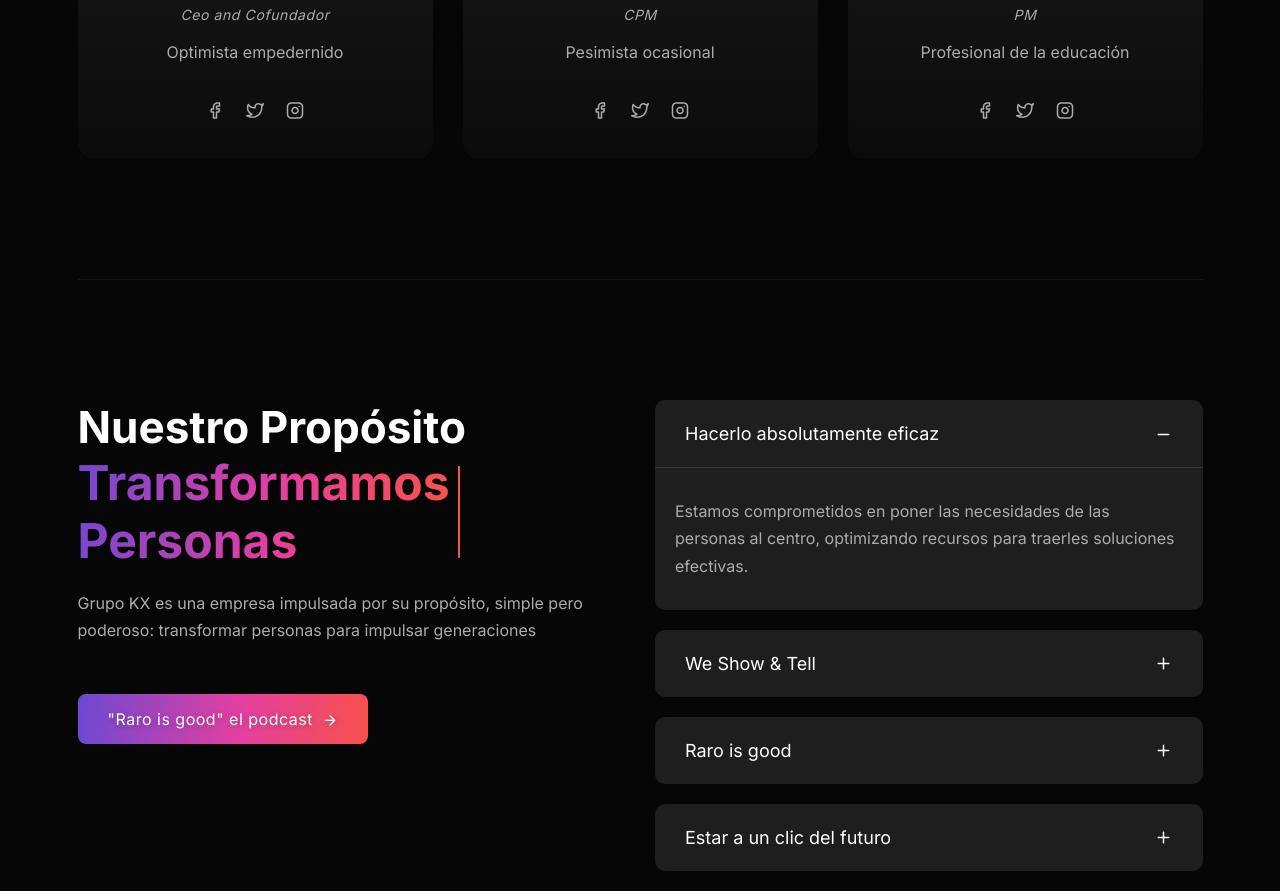
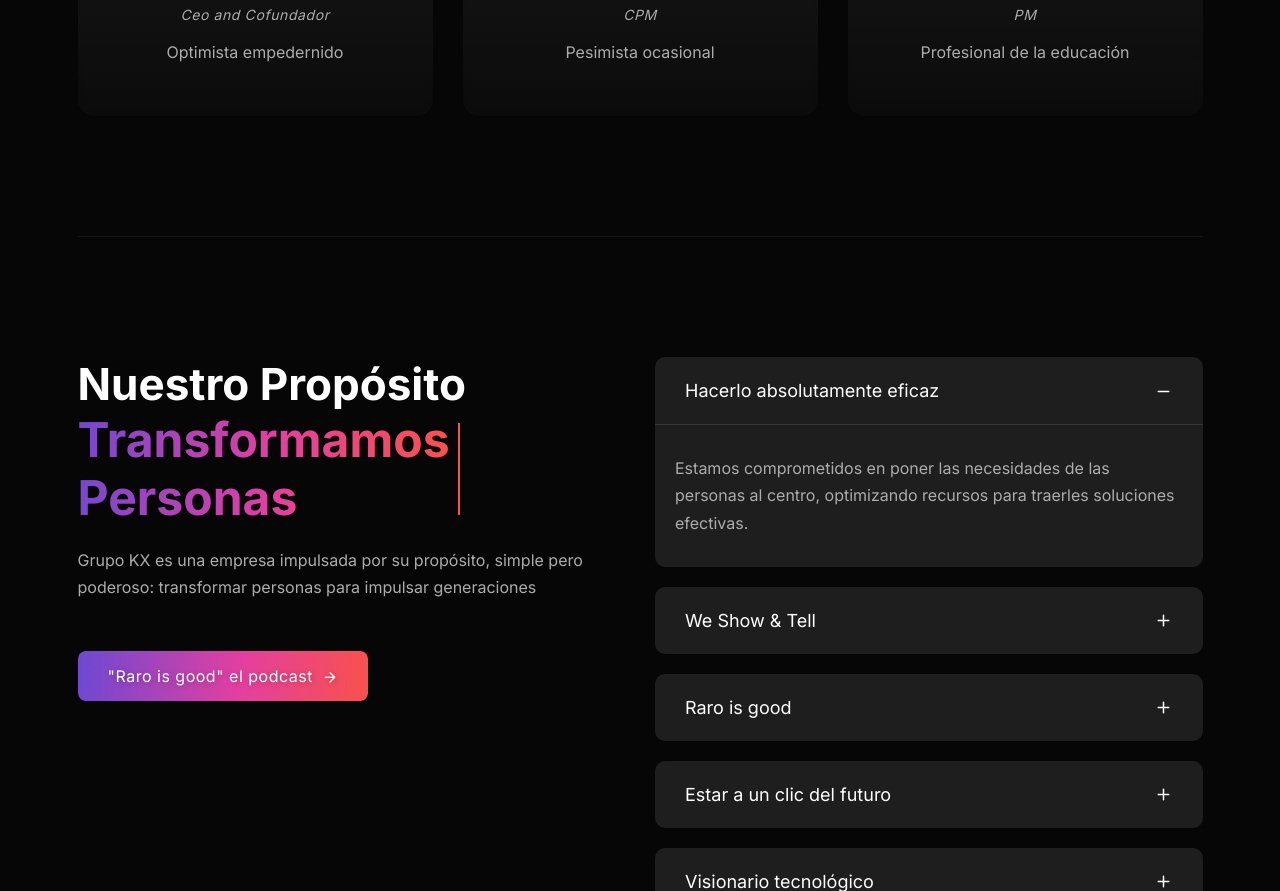
Before and after one commit to RudyMay/GrupoKX, a plain HTML site: page index.html in a window 1280 px wide. Shown: the part 3156-4047 px from the top of the page. Drawn offline with Linux system fonts and the light colour scheme; files whose address does not match are found by name.

Commit message:
Update index.html

```diff
--- a/index.html
+++ b/index.html
@@ -360,18 +360,7 @@
                                     </span>
                                     <p class="description">Optimista empedernido</p>
                                     <ul class="social-icon social-default icon-naked mt--20">
-                                        <li><a href="https://www.facebook.com/">
-                                                <i class="feather-facebook"></i>
-                                            </a>
-                                        </li>
-                                        <li><a href="https://www.twitter.com">
-                                                <i class="feather-twitter"></i>
-                                            </a>
-                                        </li>
-                                        <li><a href="https://www.instagram.com/">
-                                                <i class="feather-instagram"></i>
-                                            </a>
-                                        </li>
+
                                     </ul>
                                 </div>
                             </div>
@@ -391,18 +380,7 @@
                                     </span>
                                     <p class="description">Pesimista ocasional</p>
                                     <ul class="social-icon social-default icon-naked mt--20">
-                                        <li><a href="https://www.facebook.com/">
-                                                <i class="feather-facebook"></i>
-                                            </a>
-                                        </li>
-                                        <li><a href="https://www.twitter.com">
-                                                <i class="feather-twitter"></i>
-                                            </a>
-                                        </li>
-                                        <li><a href="https://www.instagram.com/">
-                                                <i class="feather-instagram"></i>
-                                            </a>
-                                        </li>
+
                                     </ul>
                                 </div>
                             </div>
@@ -424,18 +402,7 @@
                                     </span>
                                     <p class="description">Profesional de la educación</p>
                                     <ul class="social-icon social-default icon-naked mt--20">
-                                        <li><a href="https://www.facebook.com/">
-                                                <i class="feather-facebook"></i>
-                                            </a>
-                                        </li>
-                                        <li><a href="https://www.twitter.com">
-                                                <i class="feather-twitter"></i>
-                                            </a>
-                                        </li>
-                                        <li><a href="https://www.instagram.com/">
-                                                <i class="feather-instagram"></i>
-                                            </a>
-                                        </li>
+
                                     </ul>
                                 </div>
                             </div>
```
